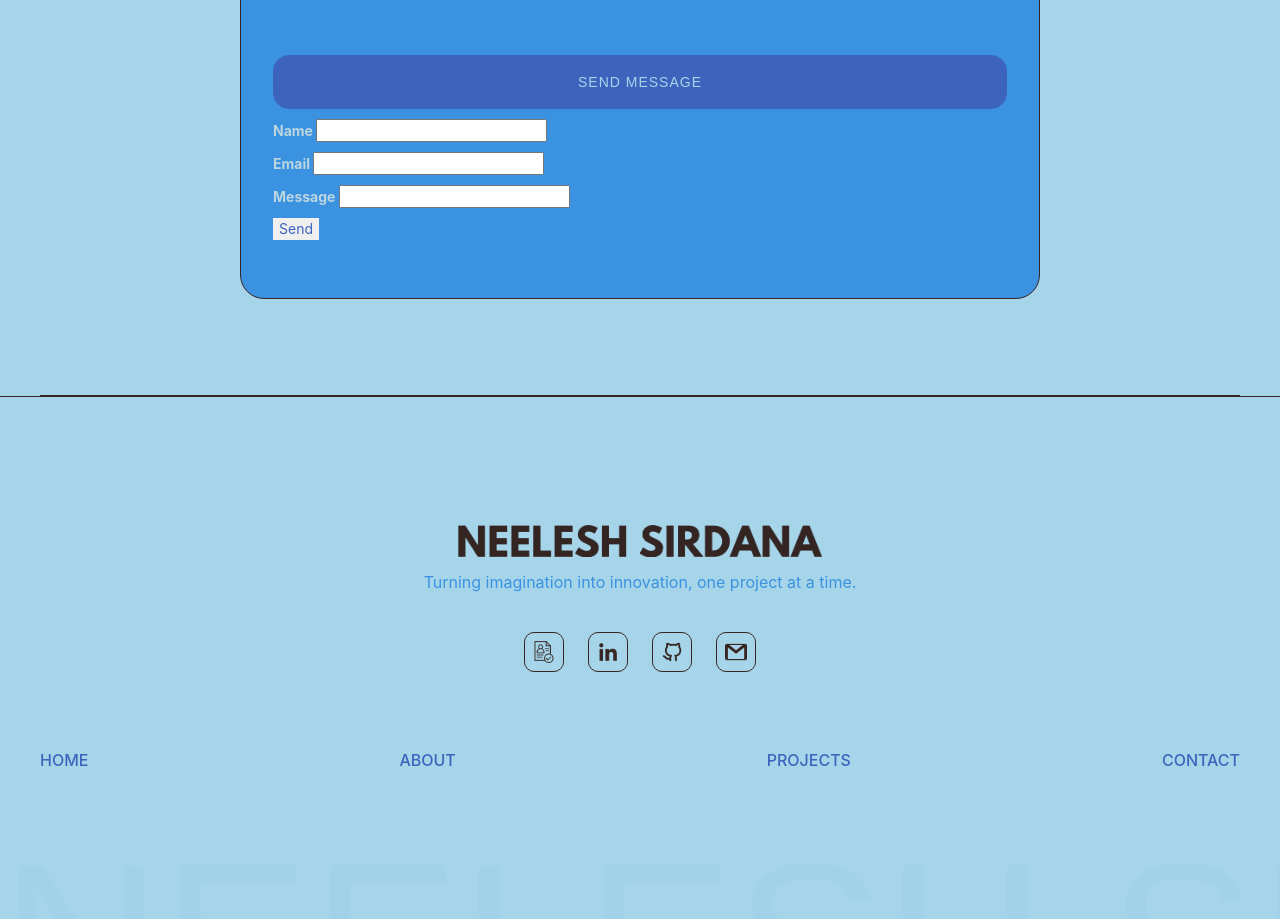
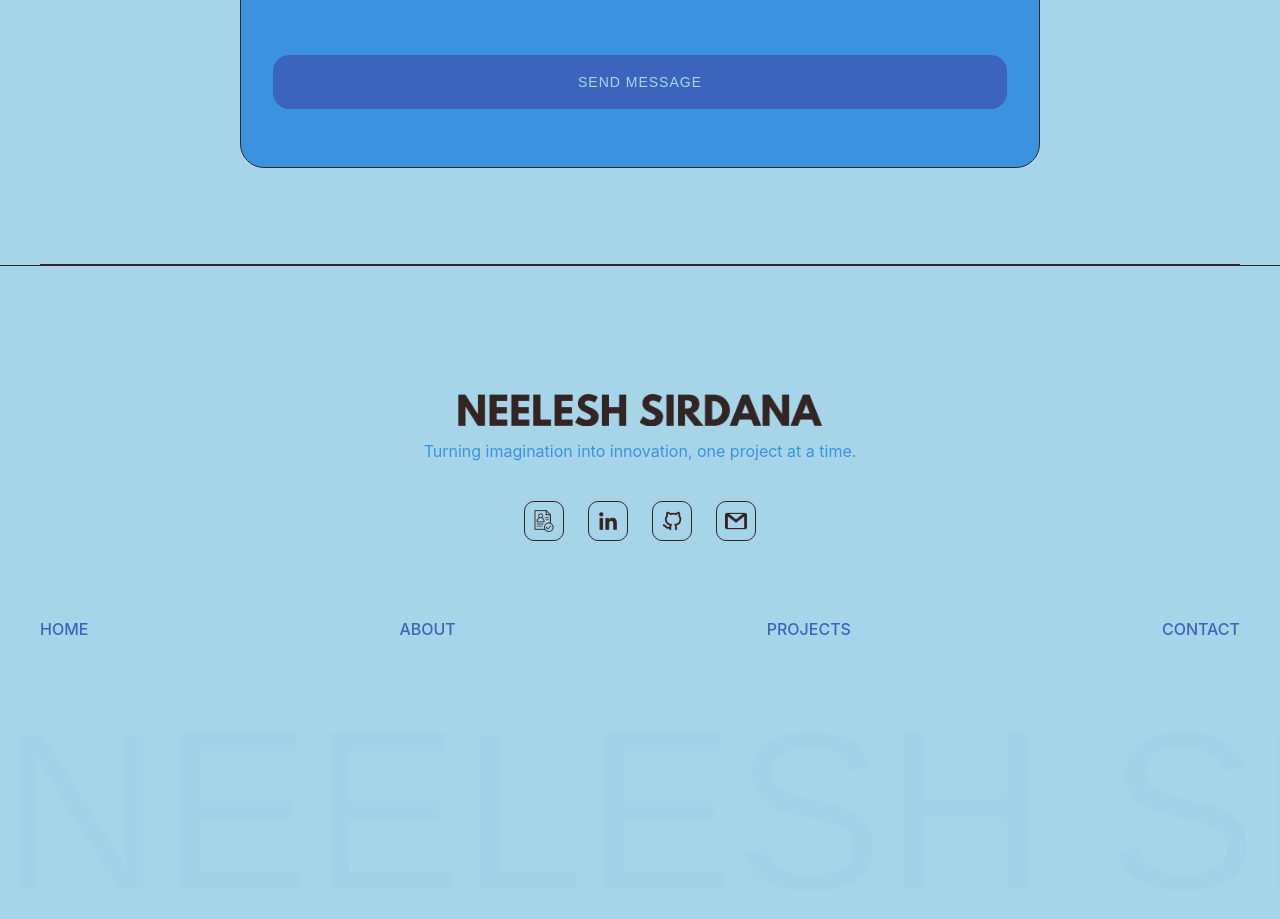
Before and after one commit to neelesh-7/NeeleshSirdana, a plain HTML site: page contact.html in a window 1280 px wide. Shown: the part 1125-2044 px from the top of the page. Drawn offline with nearby package versions, Linux system fonts and the light colour scheme; a web font is replaced by a local one.

Commit message:
Add files via upload

```diff
--- a/contact.html
+++ b/contact.html
@@ -198,20 +198,6 @@
                                                 Message</button>
                                         </p>
                                     </form>
-                                    <form name="contact" class="contact-form" netlify>
-                                        <p>
-                                            <label class="form-label">Name <input  type="text" name="name" /></label>
-                                        </p>
-                                        <p>
-                                            <label class="form-label">Email <input type="email" name="email" /></label>
-                                        </p>
-                                        <p>
-                                            <label class="form-label">Message <input type="text" name="message" /></label>
-                                        </p>
-                                        <p>
-                                            <button type="submit">Send</button>
-                                        </p>
-                                    </form>
                                 </div>
                             </div>
                             <div class="spacer-large"></div>
```
